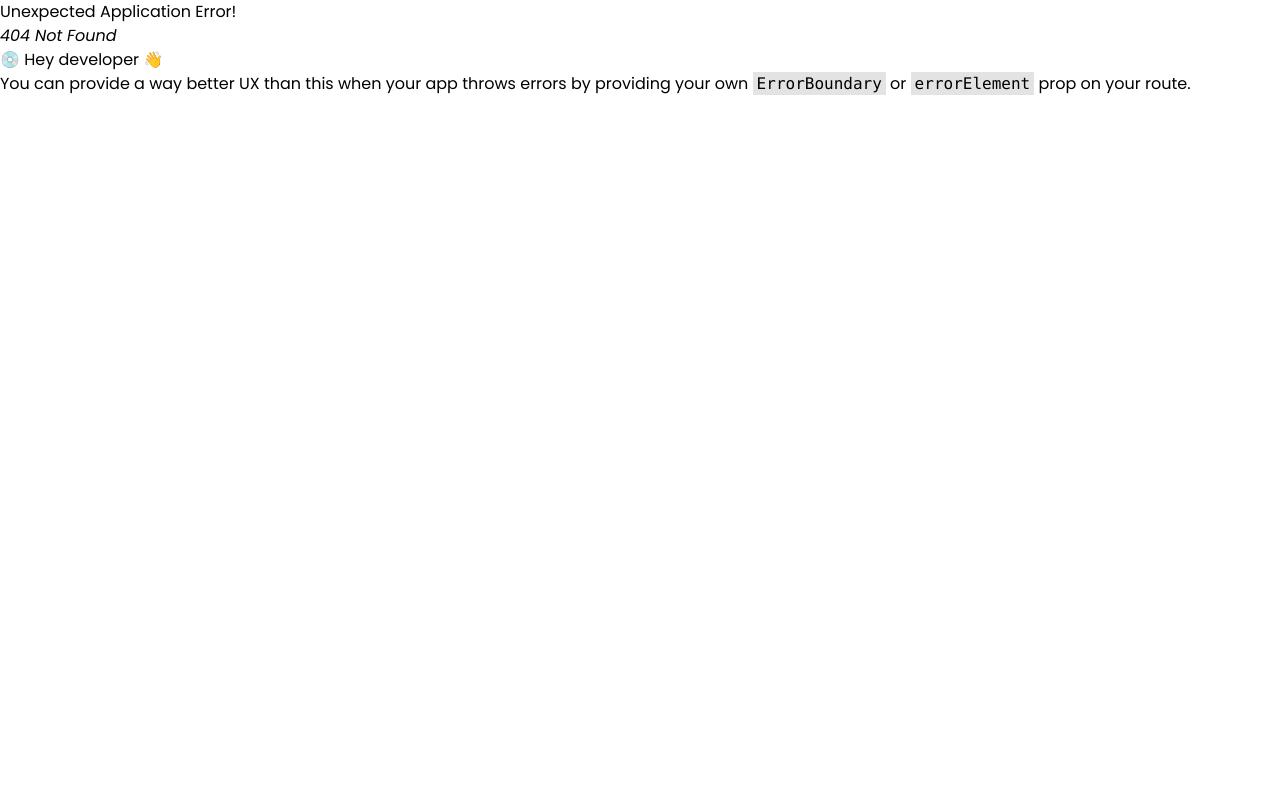
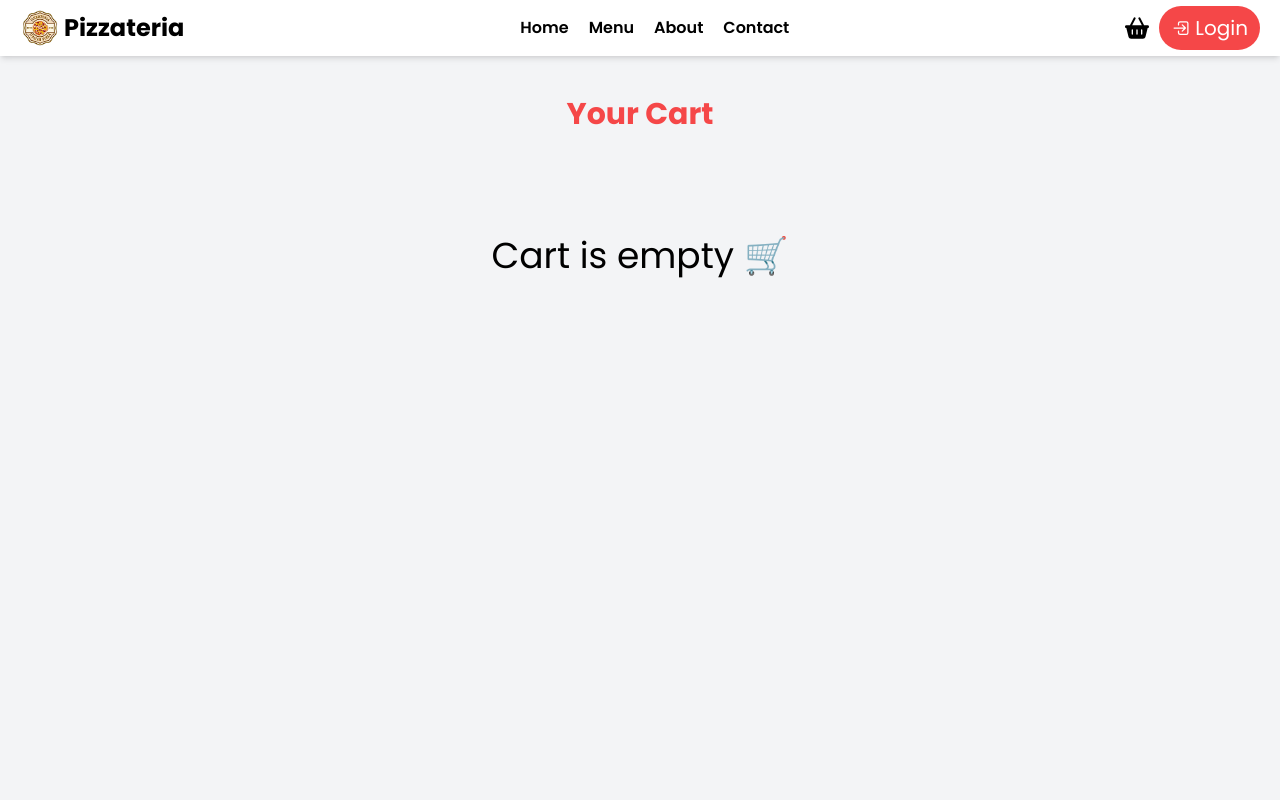
Before and after one commit to Morshedkhondokar/pizzateria-food, a React (Vite) app: page /cart in a window 1280 px wide. Before the commit this address had no page. Shown: the top 800 px of the page. Built offline with nearby package versions, Linux system fonts and the light colour scheme.

Commit message:
cart page logic done

```diff
--- a/src/components/FoodICard.jsx
+++ b/src/components/FoodICard.jsx
@@ -2,10 +2,11 @@ import { FaStar } from "react-icons/fa";
 import { Link } from "react-router";
 import Swal from "sweetalert2";
 
+
 const FoodICard = ({ food ,foods,setFoods}) => {
   const { _id, name, price, quantity, description, image } = food;
 
-  // console.log('food card',name)
+
 
   //=========//--- handle delete operation
   const handleDelate = (id) => {
@@ -73,7 +74,7 @@ const FoodICard = ({ food ,foods,setFoods}) => {
         <div>
           <div className="flex items-center gap-2.5">
             <Link
-              to={`/product/${_id}`}
+              to={`/UpdateFood/${_id}`}
               className="mt-3 inline-block px-3 py-1 bg-[#F54748] text-white rounded-md"
             >
               Edit
--- a/src/components/Navbar.jsx
+++ b/src/components/Navbar.jsx
@@ -1,10 +1,13 @@
-import React, { useState } from "react";
+import React, { useContext, useState } from "react";
+import { FaBasketShopping } from "react-icons/fa6";
 import { IoClose, IoLogInOutline } from "react-icons/io5";
 import { TiThMenu } from "react-icons/ti";
 import { Link, NavLink } from "react-router";
+import CartContext from "./context/CartContext";
 
 const Navbar = () => {
   const [isMenuOpen, setIsMenuOpen] = useState(false);
+  const {cart} = useContext(CartContext)
 
   const links = (
     <>
@@ -49,22 +52,37 @@ const Navbar = () => {
 
         <ul className="hidden md:flex gap-5">{links}</ul>
 
-        <Link to={'/login'}>
+        <div className="flex justify-center gap-2.5 items-center">
+          <div className="relative  ">
+            <Link to={"/cart"}>
+              <FaBasketShopping className="text-2xl " />
+              {
+                cart.length !== 0 ?  <p className="absolute -top-3 -right-1 size-4 flex justify-center items-center rounded-full text-xs text-white bg-red-500">
+                {cart.length}
+              </p> : ""
+              }
+            </Link>
+          </div>
+
+          <Link to={"/login"}>
             <button className="md:py-2 p-2 md:px-3 text-xs md:text-xl bg-[#F54748] hover:bg-[#ff6149] duration-300 rounded-full cursor-pointer text-white flex items-center gap-1">
               <IoLogInOutline className="text-xl" />
               Login
             </button>
           </Link>
-
-
+        </div>
       </div>
 
       {/* 🔹 Bottom Dropdown */}
       <div
         className={`
           absolute left-0 top-14 w-full bg-gray-100 shadow-md md:hidden
-          overflow-hidden transition-all duration-700 ease-in-out
-          ${isMenuOpen ? "max-h-60 opacity-100 pointer-events-auto" : "max-h-0 opacity-0 pointer-events-none"}
+          overflow-hidden transition-all duration-700 ease-in-out z-10
+          ${
+            isMenuOpen
+              ? "max-h-60 opacity-100 pointer-events-auto"
+              : "max-h-0 opacity-0 pointer-events-none"
+          }
         `}
       >
         <ul className="flex flex-col gap-4 justify-center items-center py-4">
--- /dev/null
+++ b/src/components/context/CartContext.jsx
@@ -0,0 +1,5 @@
+import { createContext } from "react";
+
+const CartContext = createContext();
+
+export default CartContext
--- a/src/components/home/MenuCard.jsx
+++ b/src/components/home/MenuCard.jsx
@@ -1,43 +1,71 @@
-import { useEffect, useState } from "react";
+import { useState, useContext } from "react";
 import { FaMinusCircle, FaPlus, FaPlusCircle, FaStar } from "react-icons/fa";
-
+import CartContext from "../context/CartContext";
+import { Link } from "react-router";
 
 const MenuCard = () => {
   const [pizzas, setPizzas] = useState([]);
-    const [quantity, setQuantity] = useState(1)
+  const { cart, addToCart, increaseQuantity, decreaseQuantity } =
+    useContext(CartContext);
 
-  useEffect(() => {
-    fetch("/pizzas.json")
+
+    fetch("http://localhost:5000/foods")
       .then((res) => res.json())
       .then((data) => setPizzas(data));
-  }, []);
+
+
+  // helper: find pizza quantity in cart
+  const getQuantity = (id) => {
+    const item = cart.find((c) => c._id === id);
+    return item ? item.quantity : 0;
+  };
 
   return (
     <div className="grid place-items-center grid-cols-1 md:grid-cols-2 lg:grid-cols-4 gap-5 my-10">
       {pizzas.map((pizza) => (
-        <div key={pizza.id} className="w-[300px] shadow-lg rounded-xl overflow-hidden">
+        <div
+          key={pizza._id}
+          className="w-[300px] shadow-lg rounded-xl overflow-hidden"
+        >
           <div className="relative h-[200px]">
-            <img src={pizza.img} alt={pizza.name} className="w-full h-full" />
-            {/* quantity */}
+            <img src={pizza.image} alt={pizza.name} className="w-full h-full" />
+
+            {/* quantity control */}
             <div className="absolute p-1 bottom-2 right-1 bg-white rounded-2xl">
-
-              {
-                quantity !== 0 ? <div className="flex justify-center items-center gap-2.5">
-                <FaMinusCircle onClick={()=> setQuantity((prev) => prev - 1)} className="text-xl text-[#F54748] cursor-pointer"/>
-                {quantity}
-                <FaPlusCircle onClick={()=> setQuantity((prev) => prev + 1)} className="text-xl text-[#F54748] cursor-pointer"/>
-              </div> : <FaPlus onClick={()=> setQuantity((prev) => prev + 1)} className="text-xl text-[#F54748] cursor-pointer"/>
-              }
+              {getQuantity(pizza._id) > 0 ? (
+                <div className="flex justify-center items-center gap-2.5">
+                  <FaMinusCircle
+                    onClick={() => decreaseQuantity(pizza._id)}
+                    className="text-xl text-[#F54748] cursor-pointer"
+                  />
+                  {getQuantity(pizza._id)}
+                  <FaPlusCircle
+                    onClick={() => increaseQuantity(pizza._id)}
+                    className="text-xl text-[#F54748] cursor-pointer"
+                  />
+                </div>
+              ) : (
+                <FaPlus
+                  onClick={() => addToCart(pizza)}
+                  className="text-xl text-[#F54748] cursor-pointer"
+                />
+              )}
             </div>
           </div>
-          {/* contentt */}
+
+          {/* content */}
           <div className="px-5 pb-5 ">
             <h3 className="text-xl font-bold mt-3">{pizza.name}</h3>
             <p className="text-gray-600">{pizza.description}</p>
+
             {/* price and rating */}
             <div className="flex justify-between items-center">
-           <p className="text-[#F54748] text-xl font-bold mt-2">${pizza.price}</p>
-           <p className="flex gap-2 items-center">{pizza.rating} <FaStar className="text-amber-500 text-xl"/></p>
+              <p className="text-[#F54748] text-xl font-bold mt-2">
+                ${pizza.price}
+              </p>
+              <p className="flex gap-2 items-center">
+                {pizza.rating} <FaStar className="text-amber-500 text-xl" />
+              </p>
             </div>
           </div>
         </div>
--- /dev/null
+++ b/src/components/provider/CartProvider.jsx
@@ -0,0 +1,65 @@
+import React, { useState } from "react";
+import CartContext from "../context/CartContext";
+
+const CartProvider = ({ children }) => {
+  const [cart, setCart] = useState([]);
+ console.log(cart.length);
+
+  const addToCart = (item) => {
+    const exist = cart.find((c) => c._id === item._id);
+    if (exist) {
+      setCart(
+        cart.map((c) =>
+          c._id === item._id ? { ...c, quantity: c.quantity + 1 } : c
+        )
+      );
+    } else {
+      setCart([...cart, { ...item, quantity: 1 }]);
+    }
+  };
+
+  const increaseQuantity = (id) => {
+    setCart(
+      cart.map((c) =>
+        c._id === id ? { ...c, quantity: c.quantity + 1 } : c
+      )
+    );
+  };
+
+  const decreaseQuantity = (id) => {
+    const exist = cart.find((c) => c._id === id);
+    if (exist.quantity === 1) {
+      // ❌ remove if 0
+      setCart(cart.filter((c) => c._id !== id));
+    } else {
+      setCart(
+        cart.map((c) =>
+          c._id === id ? { ...c, quantity: c.quantity - 1 } : c
+        )
+      );
+    }
+  };
+
+  const removeFromCart = (id)=>{
+    const remove = cart.filter(item => item._id !== id)
+    setCart(remove)
+
+  }
+
+  const cartInfo = {
+    cart,
+    setCart,
+    addToCart,
+    increaseQuantity,
+    decreaseQuantity,
+    removeFromCart
+  };
+
+  return (
+    <CartContext.Provider value={cartInfo}>
+      {children}
+    </CartContext.Provider>
+  );
+};
+
+export default CartProvider;
--- a/src/main.jsx
+++ b/src/main.jsx
@@ -1,73 +1,83 @@
-import { StrictMode } from 'react'
-import { createRoot } from 'react-dom/client'
-import './index.css'
-import App from './App.jsx'
-import { createBrowserRouter, RouterProvider } from 'react-router'
-import Home from './pages/Home.jsx'
-import About from './pages/About.jsx'
-import Menu from './pages/Menu.jsx'
-import Contact from './pages/Contact.jsx'
-import Signup from './pages/Signup.jsx'
-import Login from './pages/Login.jsx'
-import AllProducts from './pages/AllProducts.jsx'
-import AddProduct from './pages/AddProduct.jsx'
-import UpdateProduct from './pages/UpdateProduct.jsx'
-import FoodDetails from './components/FoodDetails.jsx'
+import { StrictMode } from "react";
+import { createRoot } from "react-dom/client";
+import "./index.css";
+import App from "./App.jsx";
+import { createBrowserRouter, RouterProvider } from "react-router";
+import Home from "./pages/Home.jsx";
+import About from "./pages/About.jsx";
+import Menu from "./pages/Menu.jsx";
+import Contact from "./pages/Contact.jsx";
+import Signup from "./pages/Signup.jsx";
+import Login from "./pages/Login.jsx";
+import AllFoods from "./pages/AllFoods.jsx";
+import UpdateFood from "./pages/UpdateFood.jsx";
+import FoodDetails from "./components/FoodDetails.jsx";
+import AddFood from "./pages/AddFood.jsx";
+import CartPage from "./pages/CartPage.jsx";
+import CartProvider from "./components/provider/CartProvider.jsx";
 
 const router = createBrowserRouter([
   {
-    path: '/',
-    element: <App/>,
-    children:[
+    path: "/",
+    element: <App />,
+    children: [
       {
-        path: '/',
-        element: <Home/>
+        path: "/",
+        element: <Home />,
       },
       {
-        path:"/about",
-        element:<About/>
+        path: "/about",
+        element: <About />,
       },
       {
-        path:'/menu',
-        element: <Menu/>
+        path: "/menu",
+        element: <Menu />,
       },
       {
-        path:'/contact',
-        element:<Contact/>
+        path: "/contact",
+        element: <Contact />,
       },
       {
         path: "/signUp",
-        element: <Signup/>
+        element: <Signup />,
       },
       {
-        path:"/login",
-        element: <Login/>
+        path: "/login",
+        element: <Login />,
       },
       {
-        path: '/allProducts',
-        loader: () => fetch('http://localhost:5000/foods'),
-        element: <AllProducts/>
+        path: "/allFoods",
+        loader: () => fetch("http://localhost:5000/foods"),
+        element: <AllFoods />,
       },
       {
-        path: '/add',
-        element: <AddProduct/>
+        path: "/add",
+        element: <AddFood />,
       },
       {
-        path: '/product/:id',
-        loader: ({params}) => fetch(`http://localhost:5000/foods/${params.id}`),
-        element: <UpdateProduct/>
+        path: "/UpdateFood/:id",
+        loader: ({ params }) =>
+          fetch(`http://localhost:5000/foods/${params.id}`),
+        element: <UpdateFood />,
       },
       {
-        path: '/foodDetails/:id',
-        loader: ({params}) => fetch(`http://localhost:5000/foods/${params.id}`),
-        element: <FoodDetails/>
-      }
-    ]
-  }
-])
+        path: "/foodDetails/:id",
+        loader: ({ params }) =>
+          fetch(`http://localhost:5000/foods/${params.id}`),
+        element: <FoodDetails />,
+      },
+      {
+        path: "/cart",
+        element: <CartPage />,
+      },
+    ],
+  },
+]);
 
-createRoot(document.getElementById('root')).render(
+createRoot(document.getElementById("root")).render(
   <StrictMode>
-    <RouterProvider router={router}/>
-  </StrictMode>,
-)
+    <CartProvider>
+      <RouterProvider router={router} />
+    </CartProvider>
+  </StrictMode>
+);
--- a/src/pages/AddProduct.jsx
+++ b/src/pages/AddFood.jsx
@@ -1,6 +1,6 @@
 import Swal from "sweetalert2";
 
-const AddProduct = () => {
+const AddFood = () => {
   const handleAddFood = (e) => {
     e.preventDefault();
     const form = e.target;
@@ -155,4 +155,4 @@ const AddProduct = () => {
   );
 };
 
-export default AddProduct;
+export default AddFood;
--- a/src/pages/AllProducts.jsx
+++ b/src/pages/AllFoods.jsx
@@ -1,14 +1,10 @@
-import {  Link, useLoaderData } from "react-router";
+import { Link, useLoaderData } from "react-router";
 import FoodICard from "../components/FoodICard";
 import { useState } from "react";
 
-const AllProducts = () => {
-  const initialFoods = useLoaderData()
-  const [foods,setFoods] = useState(initialFoods)
-
-
-
-
+const AllFoods = () => {
+  const initialFoods = useLoaderData();
+  const [foods, setFoods] = useState(initialFoods);
 
   return (
     <div className="min-h-screen bg-gray-100 py-10 flex flex-col items-center">
@@ -23,14 +19,17 @@ const AllProducts = () => {
 
       {/* grid layout */}
       <div className="grid grid-cols-1 sm:grid-cols-2 lg:grid-cols-3 gap-6">
-
-         {
-          foods.map(food =>  <FoodICard key={food._id} food={food} foods={foods} setFoods={setFoods}/>)
-         }
-
+        {foods.map((food) => (
+          <FoodICard
+            key={food._id}
+            food={food}
+            foods={foods}
+            setFoods={setFoods}
+          />
+        ))}
       </div>
     </div>
   );
 };
 
-export default AllProducts;
+export default AllFoods;
--- /dev/null
+++ b/src/pages/CartPage.jsx
@@ -0,0 +1,84 @@
+import { useContext } from "react";
+import CartContext from "../components/context/CartContext";
+import { FaMinusCircle, FaPlusCircle } from "react-icons/fa";
+import { IoIosCloseCircle } from "react-icons/io";
+import Swal from "sweetalert2";
+
+const CartPage = () => {
+  const { cart, setCart, removeFromCart, decreaseQuantity, increaseQuantity } =
+    useContext(CartContext);
+
+  const total = cart.reduce((acc, item) => acc + item.price * item.quantity, 0);
+
+  const handlePurchase = () => {
+    Swal.fire({
+      title: "Payment Successfully.",
+      icon: "success",
+      draggable: true,
+    });
+    setCart([])
+  };
+
+  return (
+    <div className="min-h-screen bg-gray-100 py-10 flex flex-col items-center">
+      <h2 className="text-3xl font-bold text-[#F54748] mb-6">Your Cart</h2>
+
+      {cart.length === 0 ? (
+        <p className="text-4xl flex justify-center items-center h-[200px] max-w-3xl ">Cart is empty 🛒</p>
+      ) : (
+        <div className="w-full  max-w-2xl bg-white px-3 p-3 rounded-lg shadow-md">
+          {cart.map((item) => (
+            <div
+              key={item._id}
+              className="relative flex justify-between items-center border-b py-3"
+            >
+              <div className="flex gap-2 md:gap-6">
+                <div className="w-38 h-24  rounded-2xl overflow-hidden">
+                  <img className="w-full h-full" src={item.image} alt="" />
+                </div>
+                <div>
+                  <h3 className=" font-semibold">{item.name}</h3>
+                  <p>Price: ${item.price}</p>
+                  {/*  */}
+                  <div className="flex items-center gap-2.5 mt-2.5">
+                    <FaMinusCircle
+                      onClick={() => decreaseQuantity(item._id)}
+                      className="text-xl text-[#F54748] cursor-pointer"
+                    />
+                    <p className="text-red-600">{item.quantity}</p>
+                    <FaPlusCircle
+                      onClick={() => increaseQuantity(item._id)}
+                      className="text-xl text-[#F54748] cursor-pointer"
+                    />
+                  </div>
+                </div>
+              </div>
+              <button
+                onClick={() => removeFromCart(item._id)}
+                className="absolute top-5 right-2 bg-red-500 text-white p-0.5 rounded-md cursor-pointer"
+              >
+                <IoIosCloseCircle />
+              </button>
+            </div>
+          ))}
+
+          {/* total */}
+          <div className="flex justify-between items-center mt-4">
+            <button
+              onClick={handlePurchase}
+              className="bg-[#F54748] py-2 px-3 text-xl hover:bg-[#ff6149] duration-300 rounded-full cursor-pointer text-white"
+            >
+              Purchase
+            </button>
+
+            <h3 className="text-xl font-bold">
+              Total: <span className="text-[#F54748]">${total.toFixed(2)}</span>
+            </h3>
+          </div>
+        </div>
+      )}
+    </div>
+  );
+};
+
+export default CartPage;
--- a/src/pages/UpdateProduct.jsx
+++ b/src/pages/UpdateFood.jsx
@@ -3,7 +3,7 @@
 import { useLoaderData } from "react-router";
 import Swal from "sweetalert2";
 
-const UpdateProduct = () => {
+const UpdateFood = () => {
   const { _id, name, price, quantity, category, description, image } =
     useLoaderData();
 
@@ -146,4 +146,4 @@ const UpdateProduct = () => {
   );
 };
 
-export default UpdateProduct;
+export default UpdateFood;
```
Lines whose indentation alone changed are shown as unchanged.
